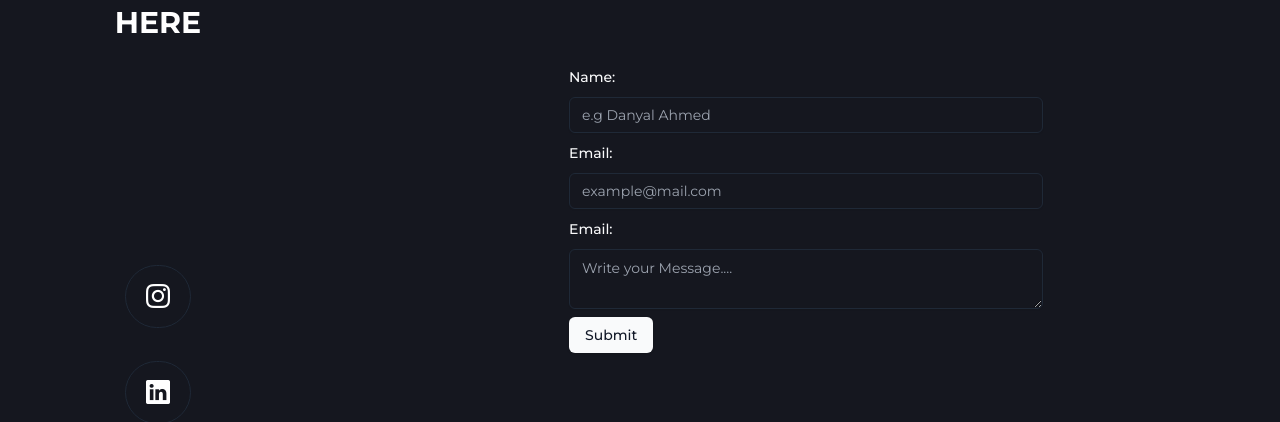
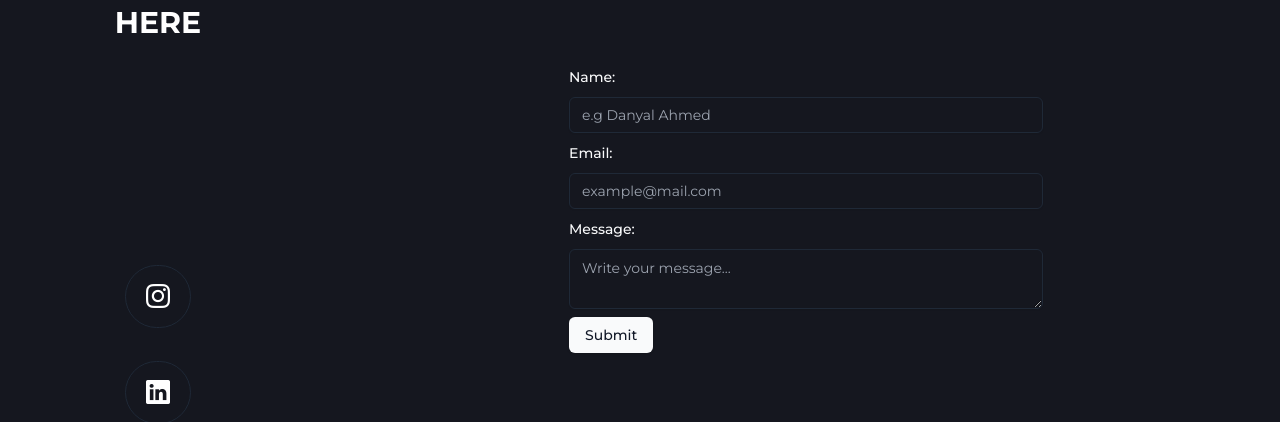
Before and after one commit to Danyal072/professtional-portfolio, a Next.js app: page /contact in a window 1280 px wide. Shown: the part 463-885 px from the top of the page. Built offline with nearby package versions, Linux system fonts and the light colour scheme.

Commit message:
Form Error is Resolved

```diff
--- a/src/app/components/contact_sections/Form_Section.tsx
+++ b/src/app/components/contact_sections/Form_Section.tsx
@@ -1,6 +1,6 @@
-"use client"
-import React from 'react'
-import { Button } from "@/components/ui/button"
+"use client";
+import React from "react";
+import { Button } from "@/components/ui/button";
 import {
   Form,
   FormControl,
@@ -9,66 +9,76 @@ import {
   FormItem,
   FormLabel,
   FormMessage,
-} from "@/components/ui/form"
-import { Input } from "@/components/ui/input"
-import { Textarea } from "@/components/ui/textarea"
+} from "@/components/ui/form";
+import { Input } from "@/components/ui/input";
+import { Textarea } from "@/components/ui/textarea";
 
-
-import { useForm } from 'react-hook-form'
-
+import { useForm } from "react-hook-form";
 
 export default function Form_Section() {
-  const form = useForm()
+  const form = useForm(); // Initialize react-hook-form
+
   return (
     <>
-        <Form>
-         <form onSubmit={form.handleSubmit((data) => { console.log(data) })}>
+      {/* Pass the form instance to the Form component */}
+      <Form {...form}>
+        <form
+          onSubmit={form.handleSubmit((data) => {
+            console.log(data);
+          })}
+        >
+          {/* Name Field */}
           <FormField
             control={form.control}
             name="name"
-          render={({field}) => (
+            render={({ field }) => (
               <FormItem>
                 <FormLabel htmlFor="text">Name: </FormLabel>
                 <FormControl>
-                <Input placeholder='e.g Danyal Ahmed' {...field} />
+                  <Input placeholder="e.g Danyal Ahmed" {...field} />
                 </FormControl>
                 <FormDescription />
                 <FormMessage />
               </FormItem>
             )}
           />
+
+          {/* Email Field */}
           <FormField
             control={form.control}
             name="mail"
-          render={({field}) => (
+            render={({ field }) => (
               <FormItem>
                 <FormLabel htmlFor="mail">Email: </FormLabel>
                 <FormControl>
-                <Input placeholder='example@mail.com' {...field} />
+                  <Input placeholder="example@mail.com" {...field} />
                 </FormControl>
                 <FormDescription />
                 <FormMessage />
               </FormItem>
             )}
           />
+
+          {/* Message Field */}
           <FormField
             control={form.control}
             name="msg"
-          render={({field}) => (
+            render={({ field }) => (
               <FormItem>
-              <FormLabel htmlFor="mail">Email: </FormLabel>
+                <FormLabel htmlFor="msg">Message: </FormLabel>
                 <FormControl>
-                <Textarea placeholder='Write your Message....' {...field} />
+                  <Textarea placeholder="Write your message..." {...field} />
                 </FormControl>
                 <FormDescription />
                 <FormMessage />
               </FormItem>
             )}
           />
+
+          {/* Submit Button */}
           <Button type="submit">Submit</Button>
         </form>
       </Form>
-
     </>
-  )
+  );
 }
--- a/src/components/ui/button.tsx
+++ b/src/components/ui/button.tsx
@@ -25,6 +25,7 @@ const buttonVariants = cva(
         sm: "h-8 rounded-md px-3 text-xs",
         lg: "h-10 rounded-md px-8",
         icon: "h-9 w-9",
+        iconLg: "sm:!h-16 h-9 w-9 sm:!w-16",
       },
     },
     defaultVariants: {
```
Also changed, not shown: 1 other file (tests, documents, lock files or other folders). Lines whose indentation alone changed are shown as unchanged.
